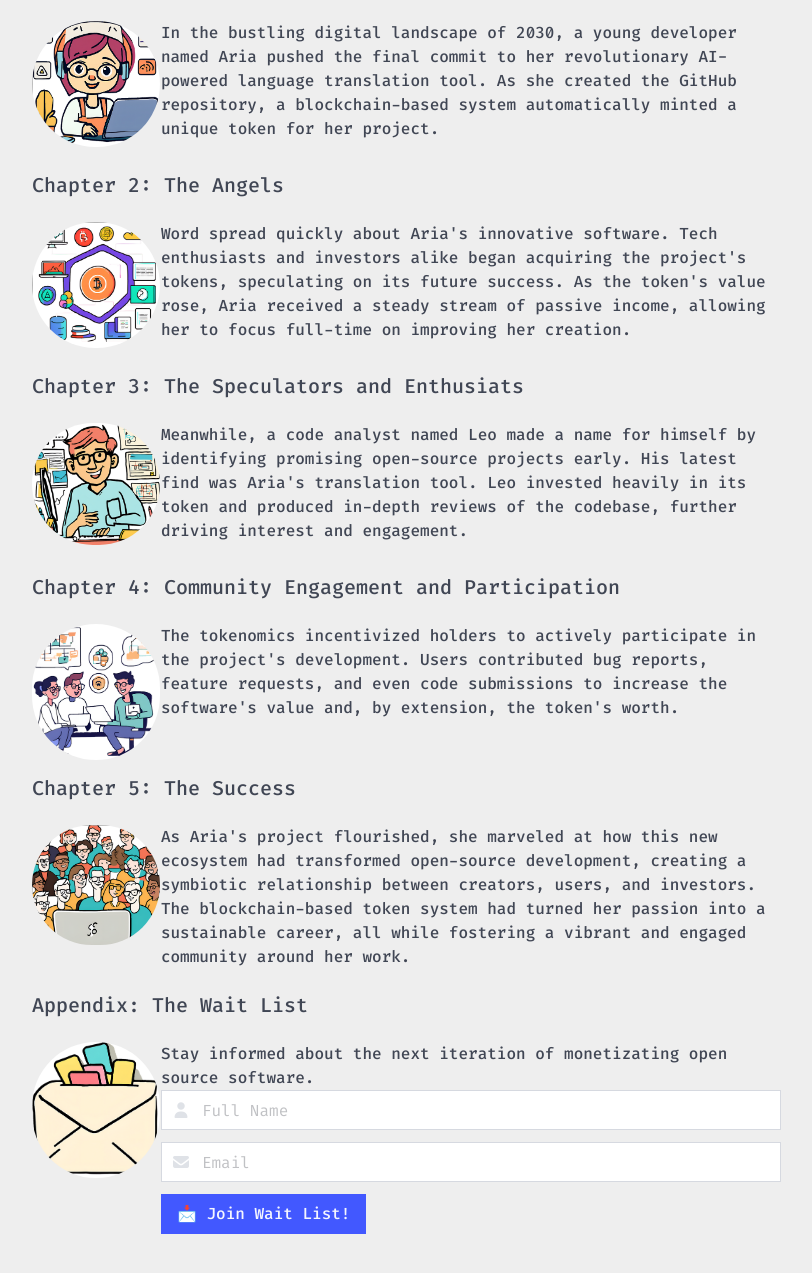
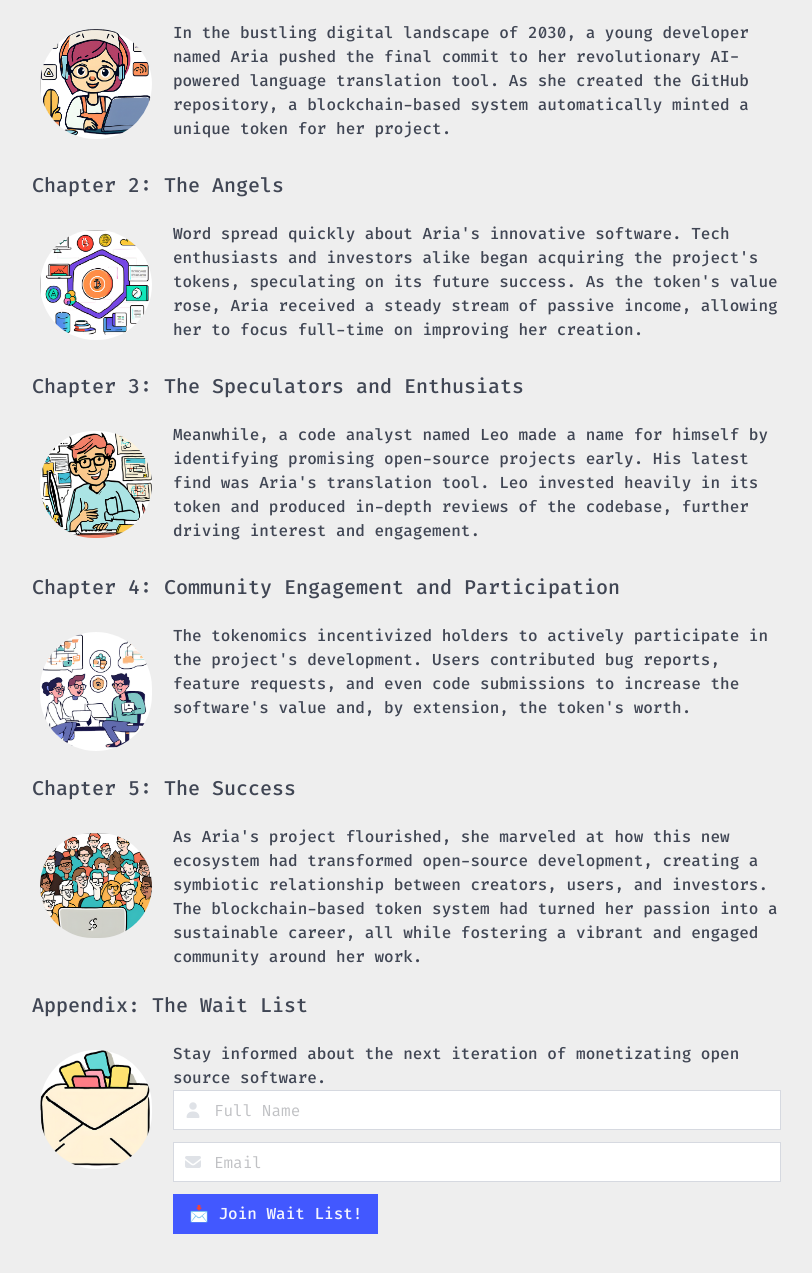
Before and after one commit to repotrade/repo.trade, a website: page src/index.pug in a window 1280 px wide. Shown: the part 389-1662 px from the top of the page, without its empty margins (16-828 px from the left). Drawn offline with nearby package versions, Linux system fonts and the light colour scheme; files that its build step writes are made by us from their sources; files whose address does not match are found by name.

Commit message:
fix: spacing

```diff
--- a/src/index.pug
+++ b/src/index.pug
@@ -31,9 +31,9 @@ html(lang="en")
 
           .subtitle.is-5 Chapter 1: Tokenizing Repositories
           .columns
-            .column.is-2
-              figure.image.is-128x128
-                img.is-rounded(src="/assets/img/aria.png" width="250px")
+            .column.is-2.mr-3
+              figure.image.is-128x128.p-2
+                img.is-rounded(src="/assets/img/aria.png" width="128px")
             .column
               p
                 | In the bustling digital landscape of 2030, a young developer named Aria
@@ -44,8 +44,8 @@ html(lang="en")
 
           .subtitle.is-5 Chapter 2: The Angels
           .columns
-            .column.is-2
-              figure.image.is-128x128
+            .column.is-2.mr-3
+              figure.image.is-128x128.p-2
                 img.is-rounded(src="/assets/img/invest.png" width="250px")
             .column
               p
@@ -57,8 +57,8 @@ html(lang="en")
 
           .subtitle.is-5 Chapter 3: The Speculators and Enthusiats
           .columns
-            .column.is-2
-              figure.image.is-128x128
+            .column.is-2.mr-3
+              figure.image.is-128x128.p-2
                 img.is-rounded(src="/assets/img/leo.png" width="250px")
             .column
               p
@@ -70,8 +70,8 @@ html(lang="en")
 
           .subtitle.is-5 Chapter 4: Community Engagement and Participation
           .columns
-            .column.is-2
-              figure.image.is-128x128
+            .column.is-2.mr-3
+              figure.image.is-128x128.p-2
                 img.is-rounded(src="/assets/img/hodlers.png" width="250px")
             .column
               p
@@ -82,8 +82,8 @@ html(lang="en")
 
           .subtitle.is-5 Chapter 5: The Success
           .columns
-            .column.is-2
-              figure.image.is-128x128
+            .column.is-2.mr-3
+              figure.image.is-128x128.p-2
                 img.is-rounded(src="/assets/img/community.png" width="250px")
             .column
               p
@@ -95,8 +95,8 @@ html(lang="en")
 
           .subtitle.is-5 Appendix: The Wait List
           .columns
-            .column.is-2
-              figure.image.is-128x128
+            .column.is-2.mr-3
+              figure.image.is-128x128.p-2
                 img.is-rounded(src="/assets/img/waitlist.png" width="250px")
             .column
               p Stay informed about the next iteration of monetizating open source software.
```
Also changed, not shown: docs/index.html.
